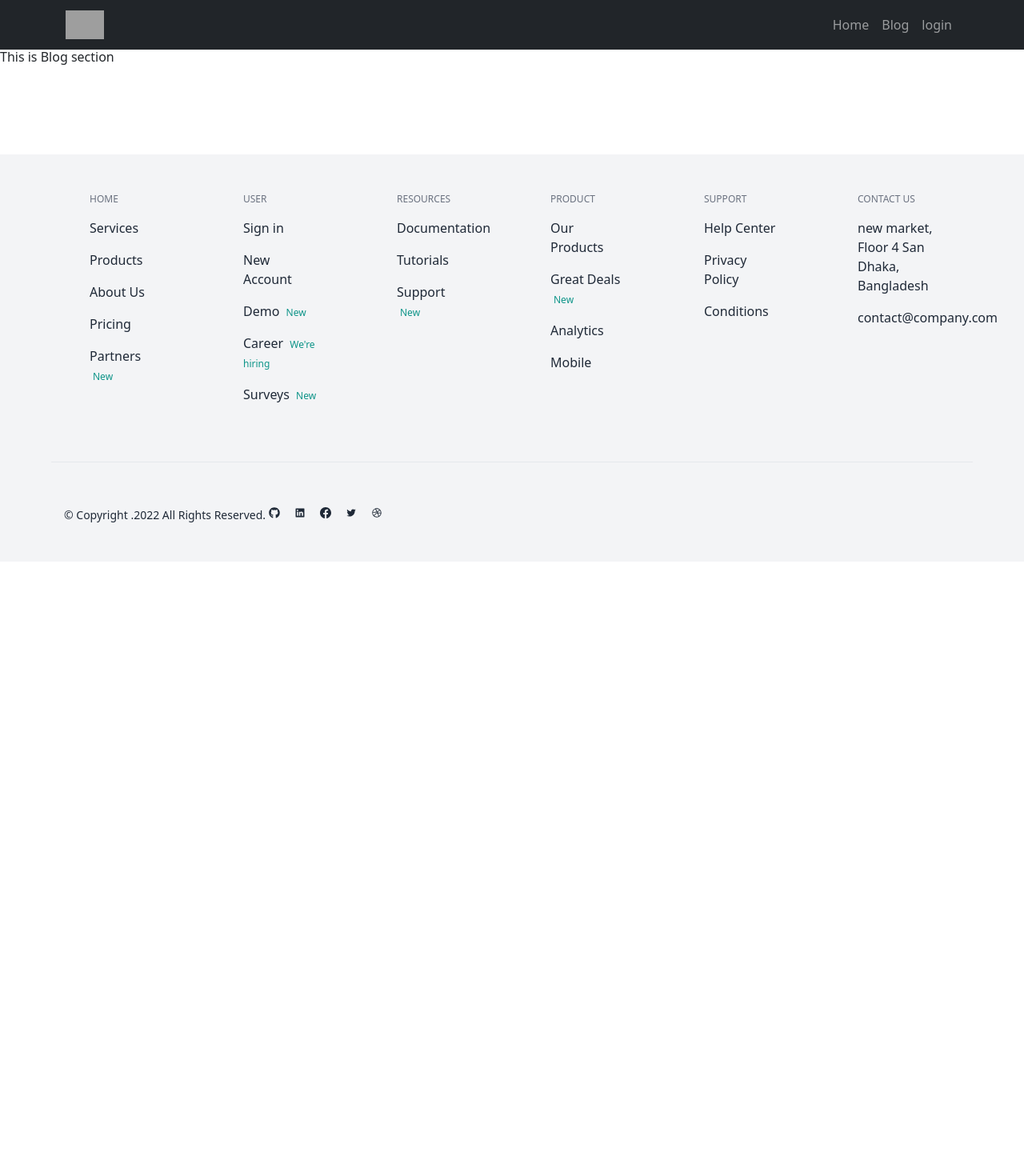
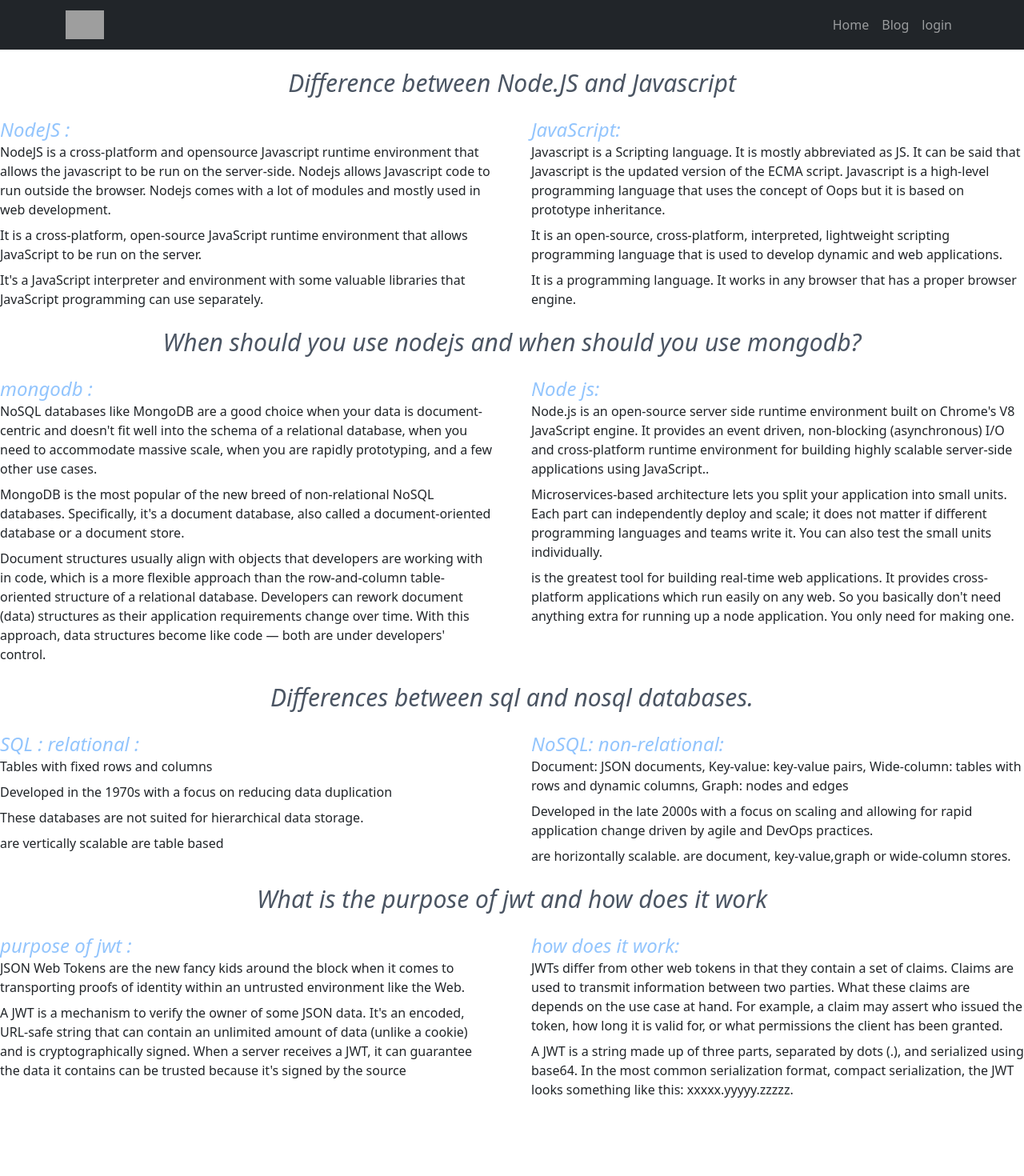
Before and after one commit to zishan344/-warehouse-management-client-side, a React (Create React App) app: page /blog in a window 1280 px wide. Shown: the top 1470 px of the page at 80% size. Before the commit the page ends 800 px from the top, so only its background shows below. Built offline with nearby package versions, Linux system fonts and the light colour scheme; no server answers; grey boxes are pictures that could not be loaded.

Commit message:
blog section is done

```diff
--- a/src/component/Sheard/Footer/Footer.js
+++ b/src/component/Sheard/Footer/Footer.js
@@ -11,8 +11,8 @@ const Footer = () => {
   return (
     <div>
       <div className="bg-gray-100 mt-28">
-        <div className="max-w-6xl m-auto text-gray-800 flex flex-wrap justify-center">
-          <div className="p-5 w-48 ">
+        <div className="max-w-7xl m-auto text-gray-800 flex flex-wrap justify-center">
+          <div className="p-3 w-48 ">
             <div className="text-xs uppercase text-gray-500 font-medium">
               Home
             </div>
--- a/src/component/page/AddItem/AddItem.js
+++ b/src/component/page/AddItem/AddItem.js
@@ -1,11 +1,11 @@
 import React from "react";
 import { useAuthState } from "react-firebase-hooks/auth";
+import { toast } from "react-toastify";
 import auth from "../../../firebase.init";
 const AddItem = () => {
   const [user] = useAuthState(auth);
   const handleAddProduct = (e) => {
     e.preventDefault();
-
     const product_name = e.target.name.value;
     const image = e.target.image.value;
     const description = e.target.description.value;
@@ -32,6 +32,7 @@ const AddItem = () => {
     })
       .then((res) => res.json())
       .then((data) => {
+        toast("Added product successfully");
         console.log(data);
       });
     e.target.reset();
--- a/src/component/page/Blogs/Blogs.js
+++ b/src/component/page/Blogs/Blogs.js
@@ -2,8 +2,200 @@ import React from "react";
 
 const Blogs = () => {
   return (
-    <div>
-      <h2>This is Blog section</h2>
+    <div className="max-w-7xl mx-auto ">
+      <div>
+        <h2 className="text-gray-600 text-3xl text-center my-4 italic text-semibold">
+          Difference between Node.JS and Javascript
+        </h2>
+        <div className="grid  md:grid-cols-2  gap-5  grid-cols-1 gap-y-3 ">
+          <div>
+            <h2 className="text-blue-300 text-2xl italic text-semibold">
+              {" "}
+              NodeJS :{" "}
+            </h2>
+            <p>
+              {" "}
+              NodeJS is a cross-platform and opensource Javascript runtime
+              environment that allows the javascript to be run on the
+              server-side. Nodejs allows Javascript code to run outside the
+              browser. Nodejs comes with a lot of modules and mostly used in web
+              development.{" "}
+            </p>
+            <p className="mt-2">
+              It is a cross-platform, open-source JavaScript runtime environment
+              that allows JavaScript to be run on the server.
+            </p>
+            <p className="mt-2">
+              It's a JavaScript interpreter and environment with some valuable
+              libraries that JavaScript programming can use separately.
+            </p>
+          </div>
+          <div>
+            <h2 className="text-blue-300 text-2xl italic text-semibold">
+              {" "}
+              JavaScript:
+            </h2>
+            <p>
+              Javascript is a Scripting language. It is mostly abbreviated as
+              JS. It can be said that Javascript is the updated version of the
+              ECMA script. Javascript is a high-level programming language that
+              uses the concept of Oops but it is based on prototype inheritance.{" "}
+            </p>
+            <p className="mt-2">
+              It is an open-source, cross-platform, interpreted, lightweight
+              scripting programming language that is used to develop dynamic and
+              web applications.
+            </p>
+            <p className="mt-2">
+              It is a programming language. It works in any browser that has a
+              proper browser engine.
+            </p>
+          </div>
+        </div>
+      </div>
+      <div>
+        <h2 className="text-gray-600 text-3xl text-center my-4 italic text-semibold">
+          When should you use nodejs and when should you use mongodb?
+        </h2>
+        <div className=" grid  md:grid-cols-2  gap-5  grid-cols-1 gap-y-3">
+          <div>
+            <h2 className="text-blue-300 text-2xl italic text-semibold">
+              {" "}
+              mongodb :{" "}
+            </h2>
+            <p>
+              {" "}
+              NoSQL databases like MongoDB are a good choice when your data is
+              document-centric and doesn't fit well into the schema of a
+              relational database, when you need to accommodate massive scale,
+              when you are rapidly prototyping, and a few other use cases.{" "}
+            </p>
+            <p className="mt-2">
+              MongoDB is the most popular of the new breed of non-relational
+              NoSQL databases. Specifically, it's a document database, also
+              called a document-oriented database or a document store.
+            </p>
+            <p className="mt-2">
+              Document structures usually align with objects that developers are
+              working with in code, which is a more flexible approach than the
+              row-and-column table-oriented structure of a relational database.
+              Developers can rework document (data) structures as their
+              application requirements change over time. With this approach,
+              data structures become like code — both are under developers'
+              control.
+            </p>
+          </div>
+          <div>
+            <h2 className="text-blue-300 text-2xl italic text-semibold">
+              {" "}
+              Node js:
+            </h2>
+            <p>
+              Node.js is an open-source server side runtime environment built on
+              Chrome's V8 JavaScript engine. It provides an event driven,
+              non-blocking (asynchronous) I/O and cross-platform runtime
+              environment for building highly scalable server-side applications
+              using JavaScript..{" "}
+            </p>
+            <p className="mt-2">
+              Microservices-based architecture lets you split your application
+              into small units. Each part can independently deploy and scale; it
+              does not matter if different programming languages and teams write
+              it. You can also test the small units individually.
+            </p>
+            <p className="mt-2">
+              is the greatest tool for building real-time web applications. It
+              provides cross-platform applications which run easily on any web.
+              So you basically don't need anything extra for running up a node
+              application. You only need for making one.
+            </p>
+          </div>
+        </div>
+      </div>
+      <div>
+        <h2 className="text-gray-600 text-3xl text-center my-4 italic text-semibold">
+          Differences between sql and nosql databases.
+        </h2>
+        <div className="     grid  md:grid-cols-2  gap-5  grid-cols-1 gap-y-3">
+          <div>
+            <h2 className="text-blue-300 text-2xl italic text-semibold">
+              {" "}
+              SQL : relational :{" "}
+            </h2>
+            <p> Tables with fixed rows and columns </p>
+            <p className="mt-2">
+              Developed in the 1970s with a focus on reducing data duplication
+            </p>
+            <p className="mt-2">
+              These databases are not suited for hierarchical data storage.
+            </p>
+            <p className="mt-2">are vertically scalable are table based</p>
+          </div>
+          <div>
+            <h2 className="text-blue-300 text-2xl italic text-semibold">
+              {" "}
+              NoSQL: non-relational:
+            </h2>
+            <p>
+              Document: JSON documents, Key-value: key-value pairs, Wide-column:
+              tables with rows and dynamic columns, Graph: nodes and edges{" "}
+            </p>
+            <p className="mt-2">
+              Developed in the late 2000s with a focus on scaling and allowing
+              for rapid application change driven by agile and DevOps practices.
+            </p>
+            <p className="mt-2">
+              are horizontally scalable. are document, key-value,graph or
+              wide-column stores.
+            </p>
+          </div>
+        </div>
+      </div>
+      <div>
+        <h2 className="text-gray-600 text-3xl text-center my-4 italic text-semibold">
+          What is the purpose of jwt and how does it work
+        </h2>
+        <div className="     grid  md:grid-cols-2  gap-5  grid-cols-1 gap-y-3">
+          <div>
+            <h2 className="text-blue-300 text-2xl italic text-semibold">
+              {" "}
+              purpose of jwt :{" "}
+            </h2>
+            <p>
+              {" "}
+              JSON Web Tokens are the new fancy kids around the block when it
+              comes to transporting proofs of identity within an untrusted
+              environment like the Web.
+            </p>
+            <p className="mt-2">
+              A JWT is a mechanism to verify the owner of some JSON data. It's
+              an encoded, URL-safe string that can contain an unlimited amount
+              of data (unlike a cookie) and is cryptographically signed. When a
+              server receives a JWT, it can guarantee the data it contains can
+              be trusted because it's signed by the source
+            </p>
+          </div>
+          <div>
+            <h2 className="text-blue-300 text-2xl italic text-semibold">
+              {" "}
+              how does it work:
+            </h2>
+            <p>
+              JWTs differ from other web tokens in that they contain a set of
+              claims. Claims are used to transmit information between two
+              parties. What these claims are depends on the use case at hand.
+              For example, a claim may assert who issued the token, how long it
+              is valid for, or what permissions the client has been granted.{" "}
+            </p>
+            <p className="mt-2">
+              A JWT is a string made up of three parts, separated by dots (.),
+              and serialized using base64. In the most common serialization
+              format, compact serialization, the JWT looks something like this:
+              xxxxx.yyyyy.zzzzz.
+            </p>
+          </div>
+        </div>
+      </div>
     </div>
   );
 };
--- a/src/component/page/MyItems/MyItems.js
+++ b/src/component/page/MyItems/MyItems.js
@@ -37,8 +37,8 @@ const MyItems = () => {
   };
   return (
     <div className="bg-white">
-      <h2 className="text-center text-4xl text-gray-700 font-bold mt-4">
-        my product{" "}
+      <h2 className="text-center text-3xl italic text-gray-700 font-bold mt-4">
+        Total added product {addProduct.length}
       </h2>
       <div className="max-w-2xl mx-auto py-16 px-4 sm:py-24 sm:px-6 lg:max-w-7xl lg:px-8">
         <h2 className="sr-only">Products</h2>
```
Also changed, not shown: src/component/page/MnageItem/ManageItem.js (+11 -3 lines).
